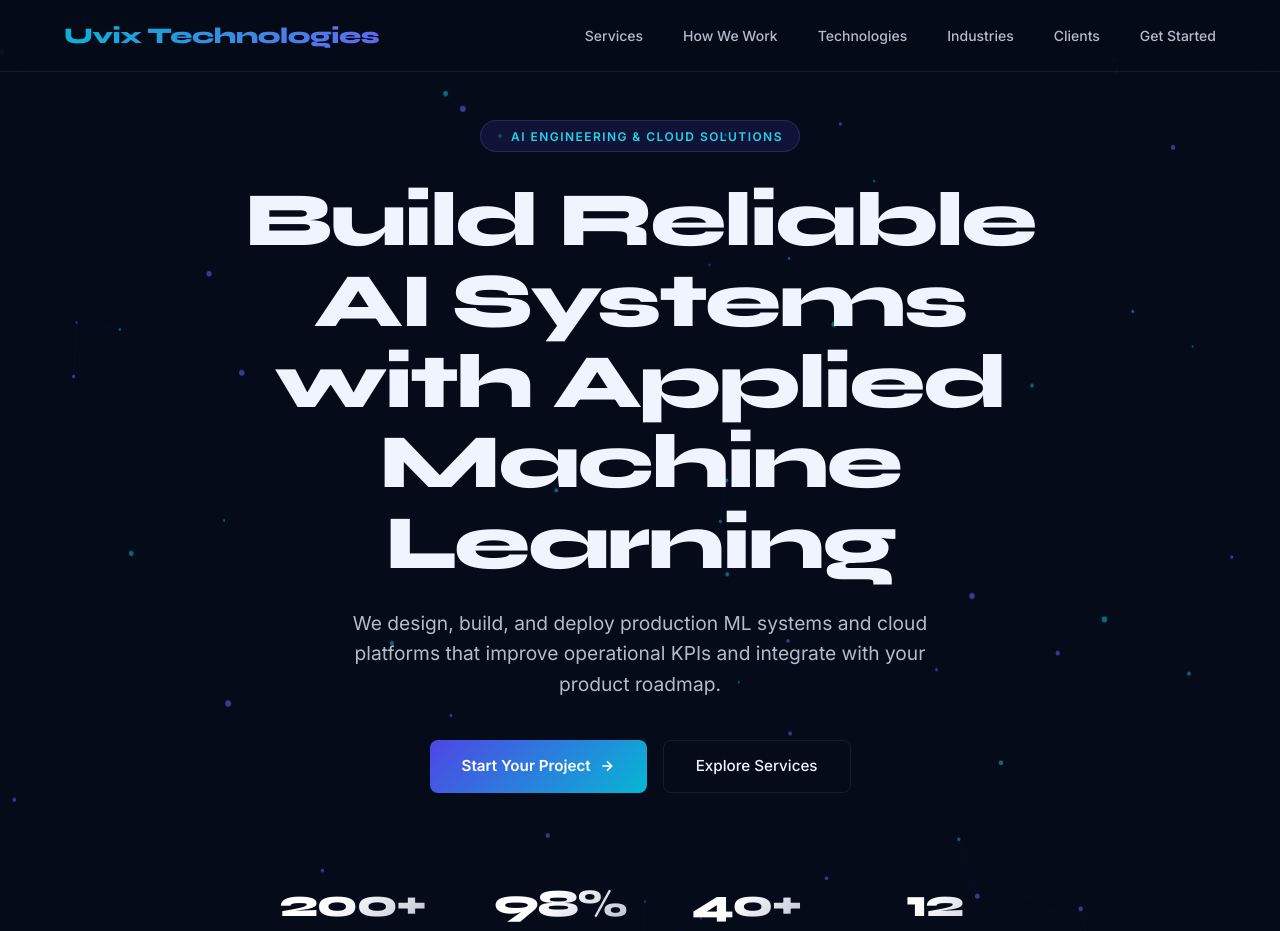
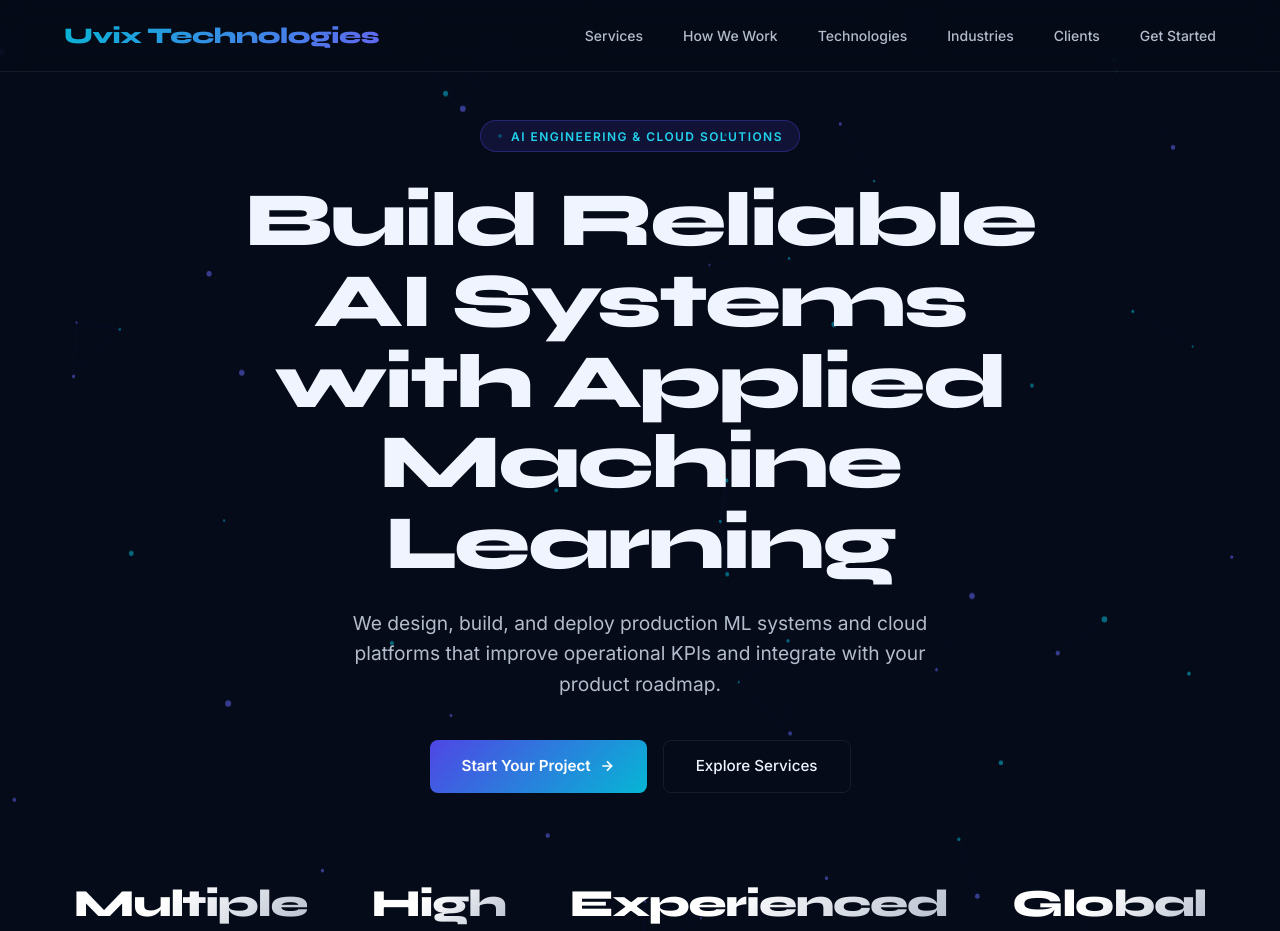
Before and after one commit to nitishbhardwajid-beep/Uvix, a Next.js app: page / in a window 1280 px wide. Shown: the top 931 px of the page. Built offline with nearby package versions, Linux system fonts and the light colour scheme.

Commit message:
Remove fabricated numeric claims; replace with neutral/verified-metrics placeholders

```diff
--- a/app/data/siteContent.js
+++ b/app/data/siteContent.js
@@ -39,10 +39,10 @@
 ];
 
 export const heroStats = [
-  { value: '200+', label: 'Projects Delivered' },
-  { value: '98%', label: 'Client Retention' },
-  { value: '40+', label: 'AI Engineers' },
-  { value: '12', label: 'Countries Served' },
+  { value: 'Multiple', label: 'Projects Delivered' },
+  { value: 'High', label: 'Client Retention' },
+  { value: 'Experienced', label: 'AI Engineers' },
+  { value: 'Global', label: 'Countries Served' },
 ];
 
 export const services = [
```
Also changed, not shown: index.html (+4 -4 lines), legacy/index.html (+4 -4 lines), 2 other files (tests, documents, lock files or other folders).
